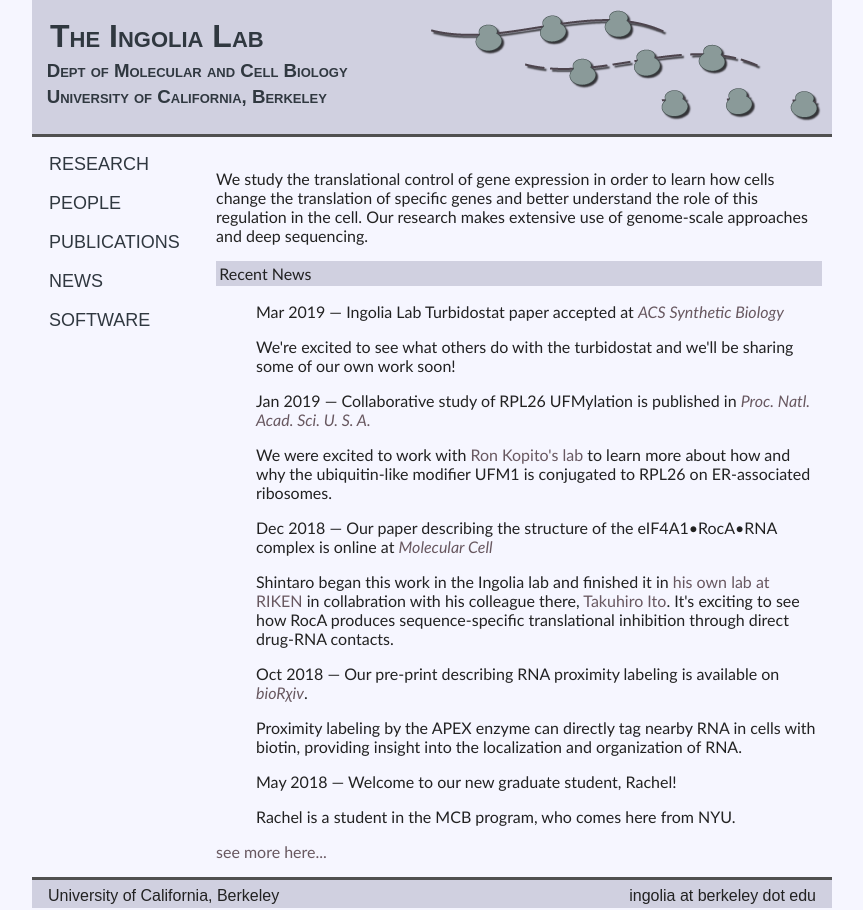
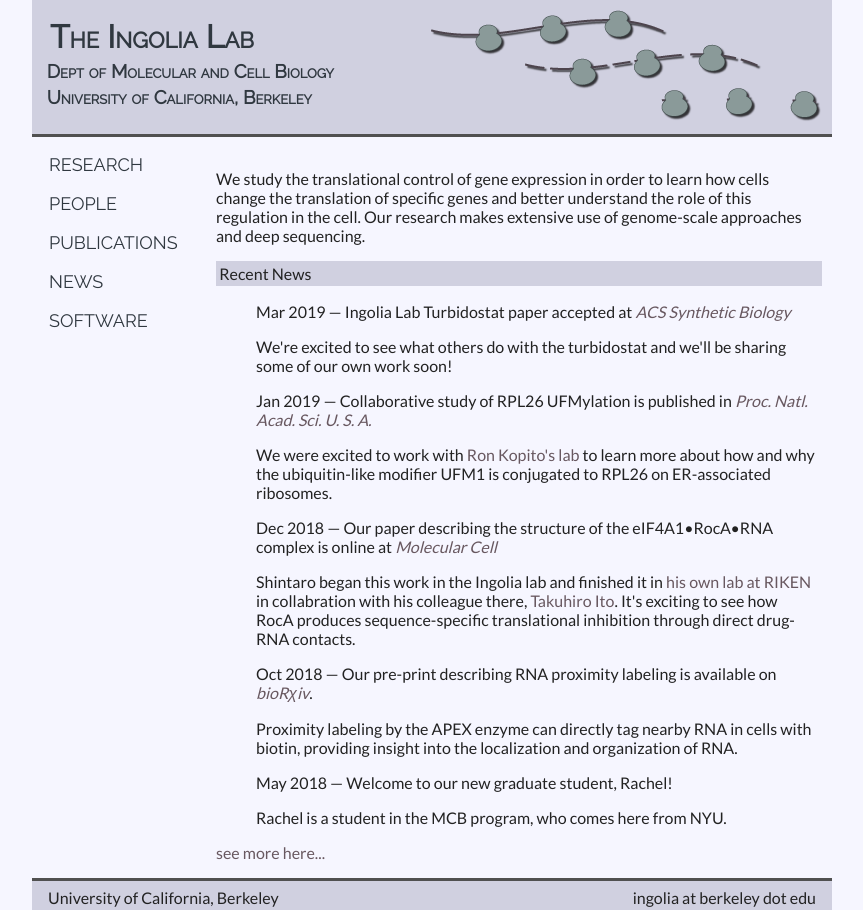
Before and after one commit to ingolia-lab/lab-web-page, a Jekyll site: the page built from src/index.html, in a window 1280 px wide. Shown: the whole page, without its empty margins (208-1071 px from the left). Built offline with Jekyll 4.4.1, drawn with Linux system fonts in a browser that asks for light colours.

Commit message:
Improved layout of navbar

```diff
--- a/src/_layouts/default.html
+++ b/src/_layouts/default.html
@@ -7,6 +7,10 @@
 <HEAD>
     <TITLE>{{ page.title }}</TITLE>
     <link rel="stylesheet" href="css/style.css" type="text/css" />
+    <link rel="stylesheet"
+      href="https://fonts.googleapis.com/css?family=Raleway">
+    <link rel="stylesheet"
+      href="https://fonts.googleapis.com/css?family=Lato">
 </HEAD>
 <BODY>
   <div id="outer">
--- a/src/css/style.css
+++ b/src/css/style.css
@@ -4,7 +4,7 @@ margin:0;
 padding:0;
 color:#222;
 background:#f6f6ff;
-font-family: "Gill Sans", "Trebuchet MS", Calibri, sans-serif;
+font-family: "Lato", sans-serif;
 }
 
 #main a:link { color: #685860; text-decoration: none; }
@@ -17,13 +17,13 @@ font-family: "Gill Sans", "Trebuchet MS", Calibri, sans-serif;
 
 /* Main left-hand navigation bar */
 
-#navbar { background: #f6f6ff; float: left; width: 120px; float; left; padding: .5em; }
+#navbar { background: #f6f6ff; float: left; width: 125px; float; left; padding: .5em; }
 #navbar ul { list-style-type:none; margin:0; padding:0; }
 #navbar a {
   display:block;
-  width: 120px;
+  width: 125px;
   padding: .5em;
-  font-family: "Century Gothic", "Avant Garde", "Avant Garde Gothic", "URW Gothic L", sans-serif;
+  font-family: "Raleway", sans-serif;
   font-style: normal;
   text-decoration: none;
   text-align: left;
@@ -39,9 +39,9 @@ font-family: "Gill Sans", "Trebuchet MS", Calibri, sans-serif;
 #subnavbar li { float: left; }
 #subnavbar a {
   display:block;
-  width: 120px;
+  width: 125px;
   padding: 5px;
-  font-family: "Century Gothic", "Avant Garde", "Avant Garde Gothic", "URW Gothic L", sans-serif;
+  font-family: "Raleway", sans-serif;
   font-style: normal;
   text-decoration: none;
   text-align: left;
@@ -65,7 +65,7 @@ div.section-header p {
   font-variant: small-caps;
   font-size: large;
   margin: 0 0 0 0;
-  font-family: "Century Gothic", "Avant Garde", "Avant Garde Gothic", "URW Gothic L", sans-serif;
+  font-family: "Raleway", sans-serif;
   font-style: normal;
   text-decoration: none;
   text-align: left;
@@ -86,7 +86,7 @@ div.person-header {
   float: left;
   width: 46%;
   padding: 0% 0% 0% 2%;
-  font-family: "Century Gothic", "Avant Garde", "Avant Garde Gothic", "URW Gothic L", sans-serif;
+  font-family: "Raleway", sans-serif;
   font-style: normal;
   text-decoration: none;
   text-align: left;
@@ -98,7 +98,7 @@ div.person-header {
   float: right;
   width: 46%;
   padding: 0% 2% 0% 0%;
-  font-family: "Century Gothic", "Avant Garde", "Avant Garde Gothic", "URW Gothic L", sans-serif;
+  font-family: "Raleway", sans-serif;
   font-style: normal;
   text-decoration: none;
   text-align: right;
@@ -111,7 +111,7 @@ div.person-header {
   float: left;
   width: 28%;
   padding: 0% 0% 0% 2%;
-  font-family: "Century Gothic", "Avant Garde", "Avant Garde Gothic", "URW Gothic L", sans-serif;
+  font-family: "Raleway", sans-serif;
   font-style: normal;
   text-decoration: none;
   text-align: left;
@@ -123,7 +123,7 @@ div.person-header {
   float: left;
   width: 27%;
   padding: 0% 2% 0% 0%;
-  font-family: "Century Gothic", "Avant Garde", "Avant Garde Gothic", "URW Gothic L", sans-serif;
+  font-family: "Raleway", sans-serif;
   font-style: normal;
   text-decoration: none;
   text-align: left;
@@ -135,7 +135,7 @@ div.person-header {
   float: right;
   width: 37%;
   padding: 0% 2% 0% 0%;
-  font-family: "Century Gothic", "Avant Garde", "Avant Garde Gothic", "URW Gothic L", sans-serif;
+  font-family: "Raleway", sans-serif;
   font-style: normal;
   text-decoration: none;
   text-align: right;
@@ -169,7 +169,7 @@ div.person-header {
 #header h4 {
   padding:.25em .25em 0 .25em;
   margin:0;
-  font-family: "Century Gothic", "Avant Garde", "Avant Garde Gothic", "URW Gothic L", sans-serif;
+  font-family: "Raleway", sans-serif;
   font-style: normal;
   text-decoration: none;
   text-align: left
@@ -191,13 +191,13 @@ div.person-header {
 #footer p {
   padding:.2em .2em 0 .2em;
   margin:0;
-  font-family: "Century Gothic", "Avant Garde", "Avant Garde Gothic", "URW Gothic L", sans-serif;
+  font-family: "Lato", sans-serif;
   font-style: normal;
   text-decoration: none;
   text-align: left;
 }
 #footer div {
-  font-family: "Century Gothic", "Avant Garde", "Avant Garde Gothic", "URW Gothic L", sans-serif;
+  font-family: "Lato", sans-serif;
   font-style: normal;
   text-decoration: none;
 }
```
